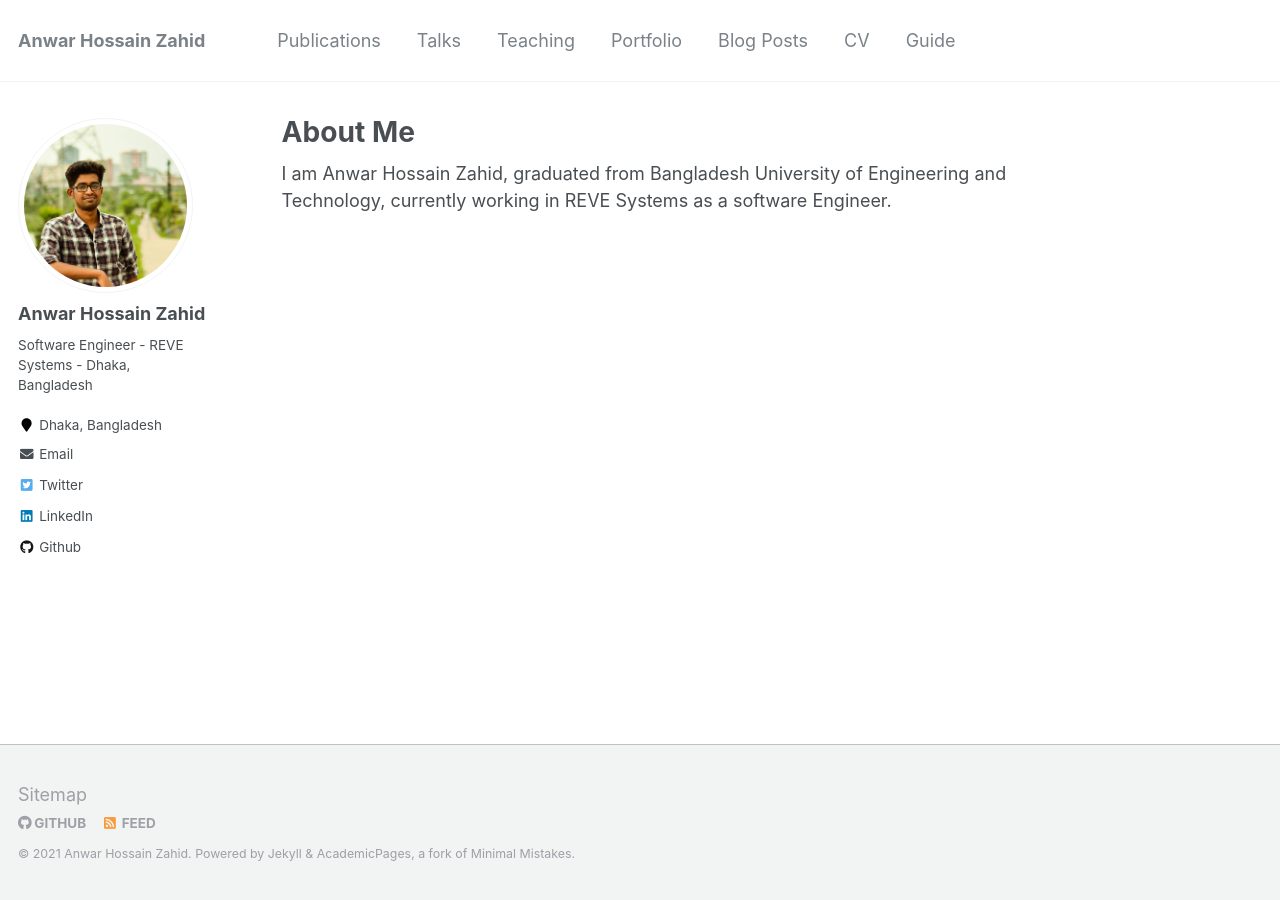
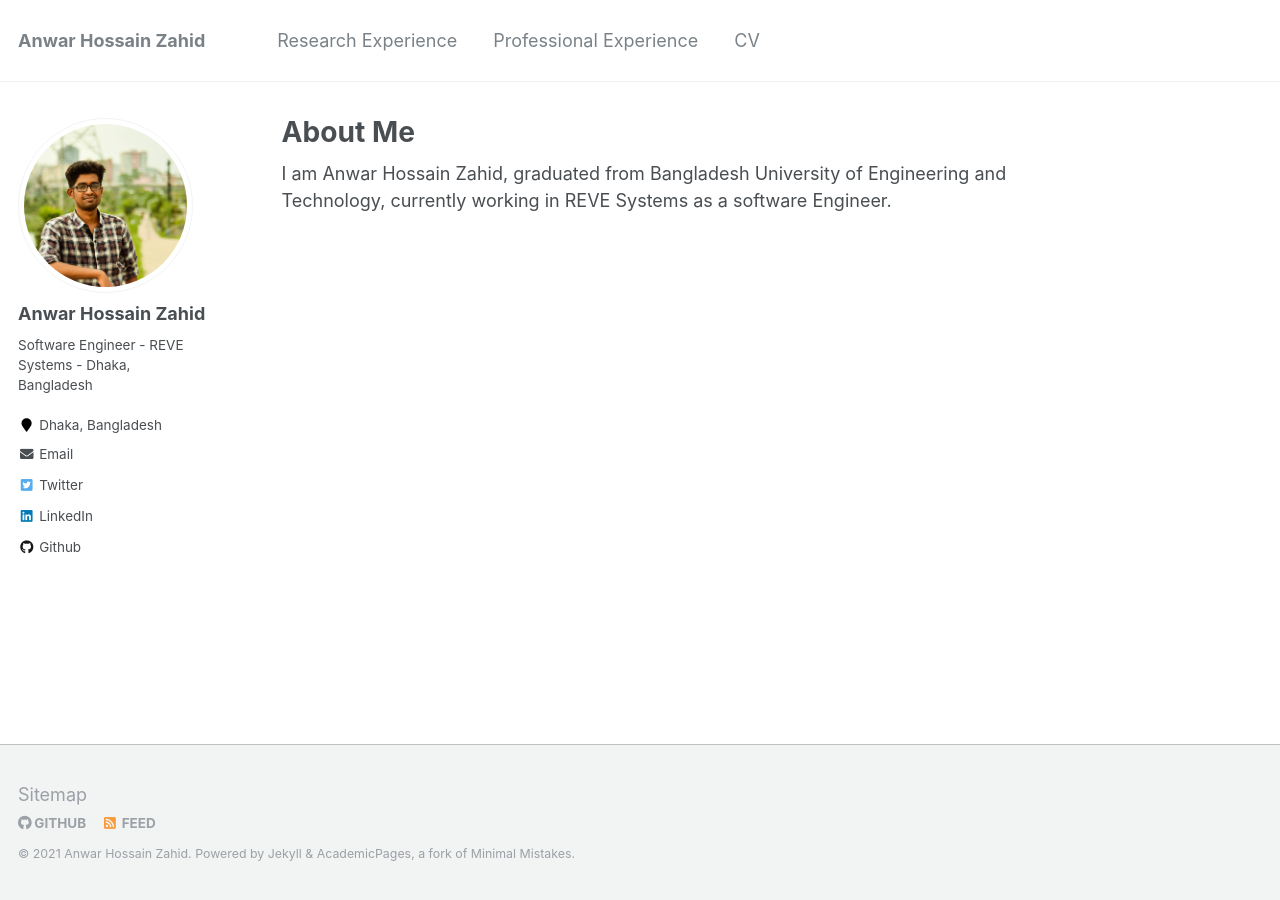
Before and after one commit to AnwarXahid/anwarxahid.github.io, a Jekyll site: the page built from _pages/about.md, in a window 1280 px wide. Built offline with Jekyll 4.4.1, drawn with Linux system fonts in a browser that asks for light colours.

Commit message:
navigation changed!

```diff
--- a/_data/navigation.yml
+++ b/_data/navigation.yml
@@ -1,22 +1,22 @@
 # main links links
 main:
-  - title: "Publications"
+  - title: "Research Experience"
     url: /publications/
 
-  - title: "Talks"
-    url: /talks/
+#  - title: "Talks"
+#    url: /talks/
 
-  - title: "Teaching"
+  - title: "Professional Experience"
     url: /teaching/
 
-  - title: "Portfolio"
-    url: /portfolio/
-
-  - title: "Blog Posts"
-    url: /year-archive/
+#  - title: "Portfolio"
+#    url: /portfolio/
+#
+#  - title: "Blog Posts"
+#    url: /year-archive/
 
   - title: "CV"
     url: /cv/
-
-  - title: "Guide"
-    url: /markdown/
+#
+#  - title: "Guide"
+#    url: /markdown/
```
